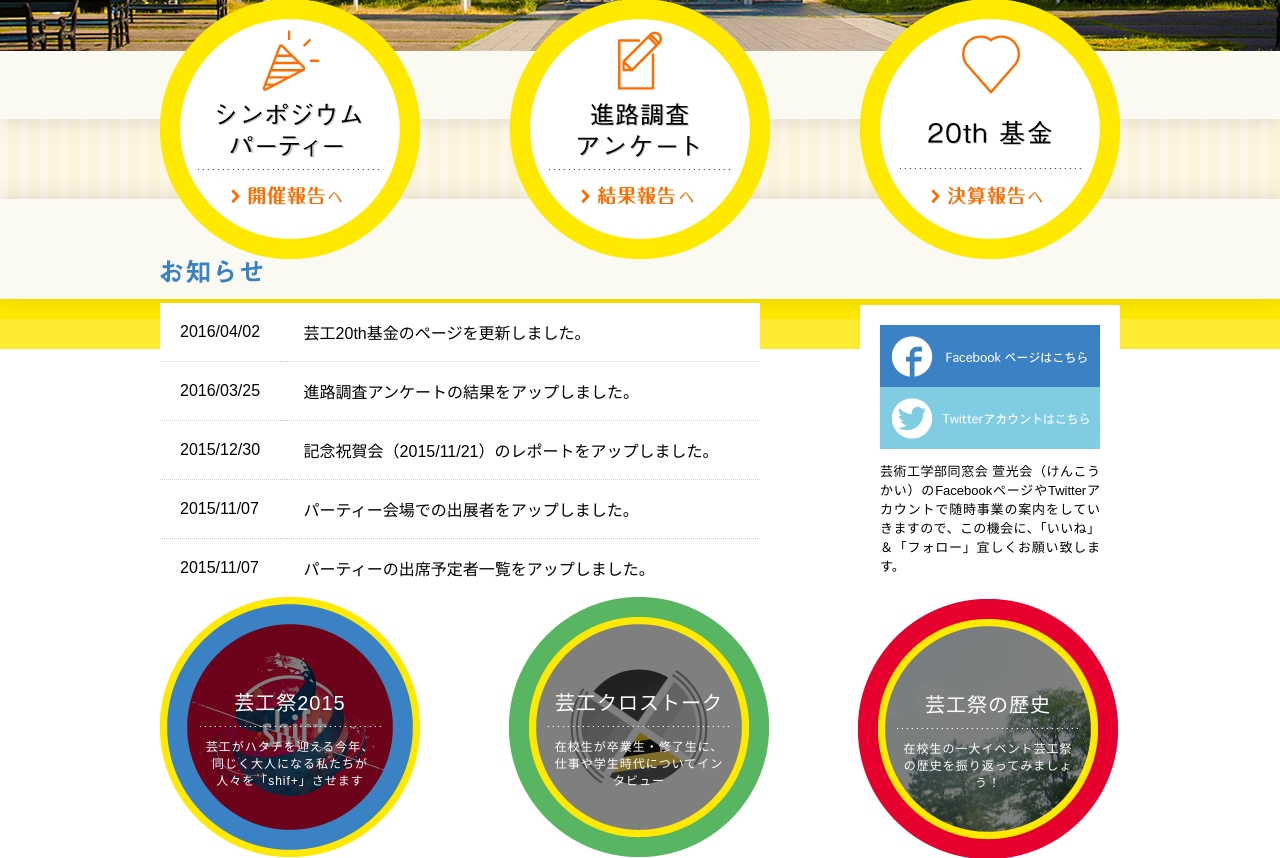
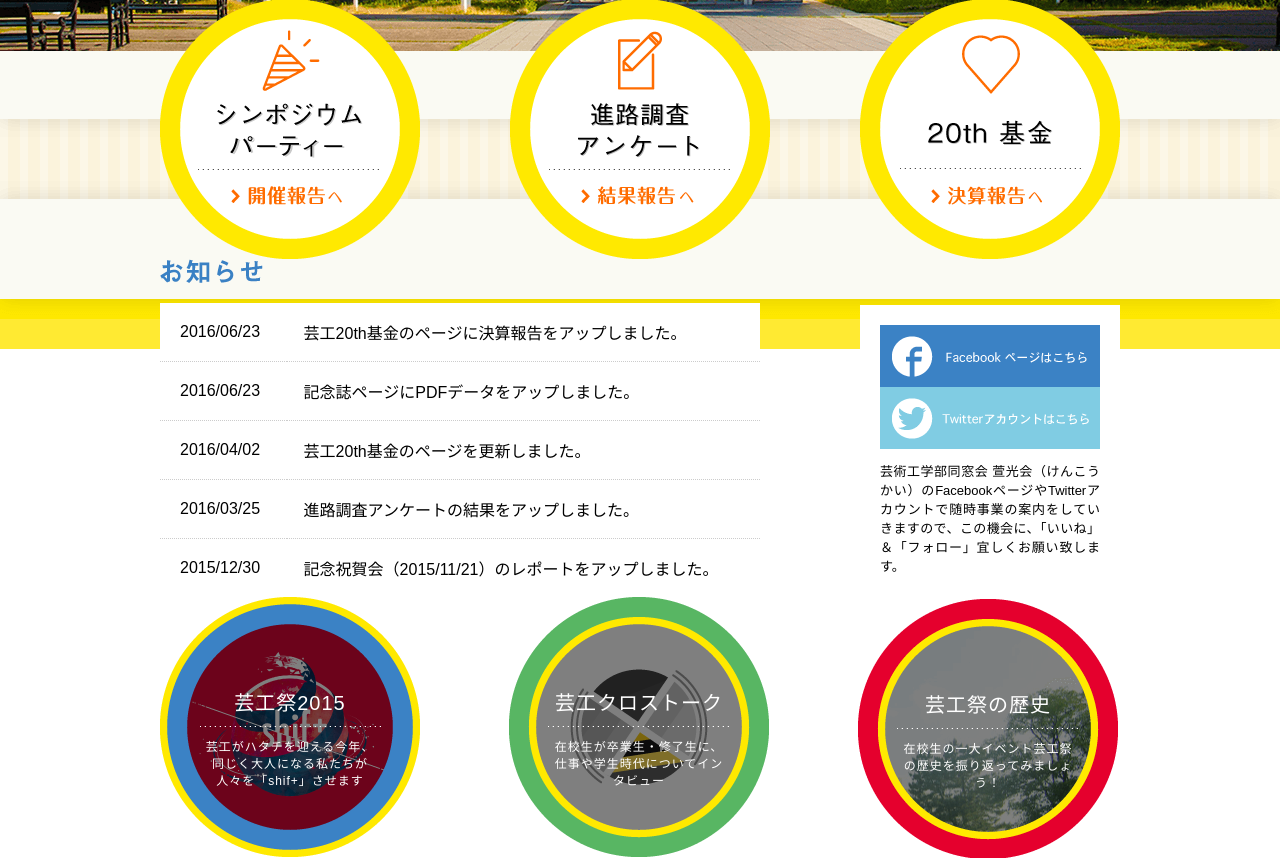
Before and after one commit to mtmtkzm/geiko20th, a PHP site: page / in a window 1280 px wide. Shown: the part 677-1535 px from the top of the page. Run offline with PHP 8.4, Linux system fonts and the light colour scheme; some libraries are stand-ins or nearby versions.

Commit message:
トップページ新着情報を追加

```diff
--- a/css/child.css
+++ b/css/child.css
@@ -492,3 +492,7 @@ table.symposium th {
 .accounts tr:not(.thead) > .item {
 	text-align: right;
 }
+
+.align-right {
+	text-align: right !important;
+}
--- a/donation/index.html
+++ b/donation/index.html
@@ -50,7 +50,10 @@
 						<p class="text">名古屋市立大学芸術工学部20周年記念事業の決算を以下の通りご報告いたします。<br>ご参加、ご協力いただいた皆さまに、心より感謝申し上げます。</p>
 					</section>
 					<section class="accounts">
-						<p class="text">収入の部</p>
+						<p>名古屋市立大学芸術工学部20周年記念事業 決算報告書</p>
+						<p class="text align-right marginTop">平成28年6月4日</p>
+						<p class="text align-right">名古屋市立大学芸術工学部20周年記念事業実行委員会</p>
+						<p class="text marginTop">収入の部</p>
 						<table class="text">
 							<tr class="thead">
 								<th class="head">項目</th>
--- a/index.html
+++ b/index.html
@@ -67,11 +67,14 @@
 			<section class="info">
 				<img src="./img/top/news.png">
 				<table>
-					<!--
-						・日付一桁の場合は0をつける
-						・リンクは貼る？貼らない？
-						・一行に収まってる？
-					 -->
+					<tr>
+						<th>2016/06/23</th>
+						<td><a href="./donation/">芸工20th基金のページに決算報告をアップしました。</a></td>
+					</tr>
+					<tr>
+						<th>2016/06/23</th>
+						<td><a href="./project/publication/">記念誌ページにPDFデータをアップしました。</a></td>
+					</tr>
 					<tr>
 						<th>2016/04/02</th>
 						<td><a href="./donation">芸工20th基金のページを更新しました。</a></td>
@@ -83,14 +86,6 @@
  					<tr>
 						<th>2015/12/30</th>
 						<td><a href="./project/party">記念祝賀会（2015/11/21）のレポートをアップしました。</a></td>
-					</tr>
-					<tr>
-						<th>2015/11/07</th>
-						<td><a href="./project/party/#exhibition">パーティー会場での出展者をアップしました。</a></td>
-					</tr>
-					<tr>
-						<th>2015/11/07</th>
-						<td><a href="./project/party/#will-attend">パーティーの出席予定者一覧をアップしました。</a></td>
 					</tr>
 				</table>
 			</section>
```
